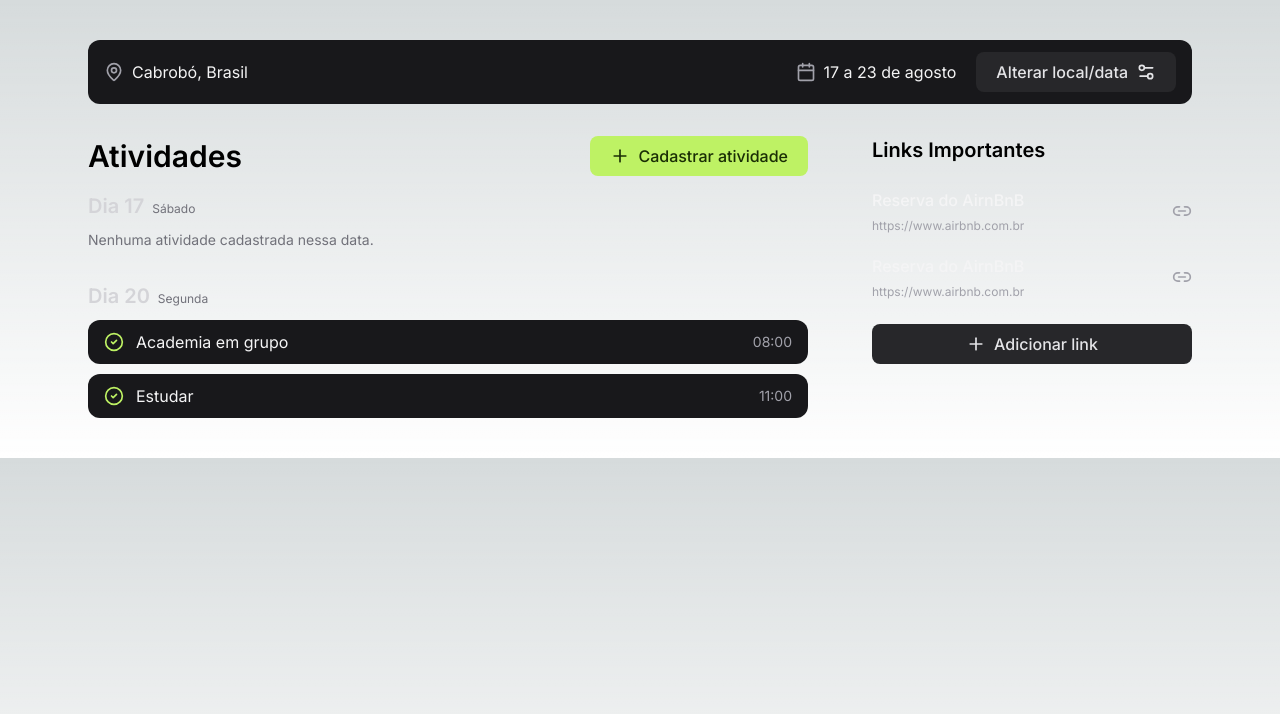
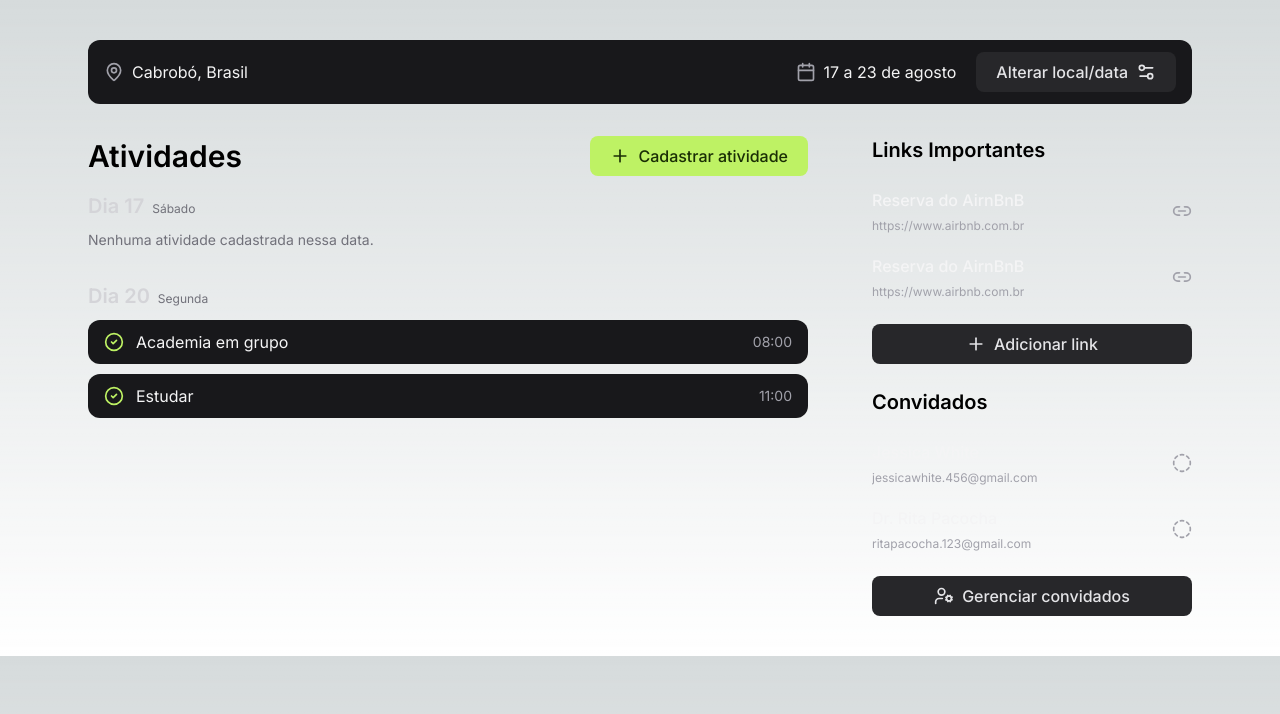
Before and after one commit to Pedrolopes041/Voyage_with_Pedro, a Next.js app: page /tripDetails in a window 1280 px wide. Shown: the top 714 px of the page. Built offline with nearby package versions, Linux system fonts and the light colour scheme.

Commit message:
feat: add component manage guests

```diff
--- a/app/tripDetails/components/important-links.tsx
+++ b/app/tripDetails/components/important-links.tsx
@@ -1,4 +1,5 @@
 import { Link2, Plus } from "lucide-react"
+import ManageGuests from "./manage-guests"
 
 const ImportantLinks = () => {
     return (
@@ -30,6 +31,7 @@ const ImportantLinks = () => {
                     Adicionar link
                 </button>
             </div>
+            <ManageGuests/>
         </div>
     )
 }
--- /dev/null
+++ b/app/tripDetails/components/manage-guests.tsx
@@ -0,0 +1,35 @@
+import { CircleDashed, UserCog } from "lucide-react";
+
+const ManageGuests = () => {
+    return (
+        <div className="space-y-6">
+            <h2 className="font-semibold text-xl">Convidados</h2>
+            <div className="space-y-5">
+                <div className="flex items-center justify-between gap-4">
+                    <div className="space-y-1.5">
+                        <span className="block font-medium text-zinc-100">Jessica White</span>
+                        <p  className="block text-xs text-zinc-400 truncate">
+                            jessicawhite.456@gmail.com
+                        </p>
+                    </div>
+                    <CircleDashed className="text-zinc-400 size-5 shrink-0" />
+                </div>
+                <div className="flex items-center justify-between gap-4">
+                    <div className="space-y-1.5">
+                        <span className="block font-medium text-zinc-100">Dr. Rita Pacocha</span>
+                        <p className="block text-xs text-zinc-400 truncate">
+                            ritapacocha.123@gmail.com
+                        </p>
+                    </div>
+                    <CircleDashed className="text-zinc-400 size-5 shrink-0" />
+                </div>
+            </div>
+            <button className="bg-zinc-800 w-full text-zinc-200 rounded-lg px-5 py-2 font-medium flex items-center justify-center gap-2 hover:bg-zinc-700">
+                <UserCog className="size-5" />
+                Gerenciar convidados
+            </button>
+        </div>
+    )
+}
+
+export default ManageGuests;
```
